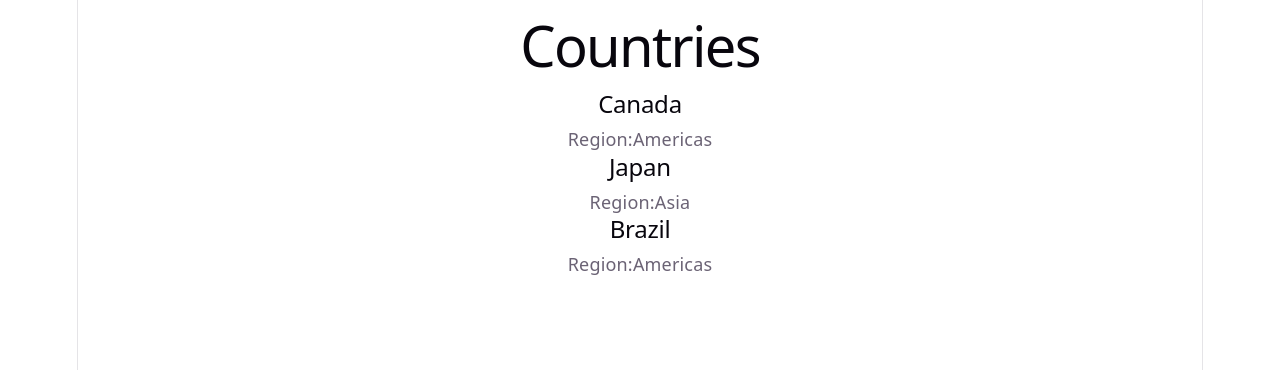
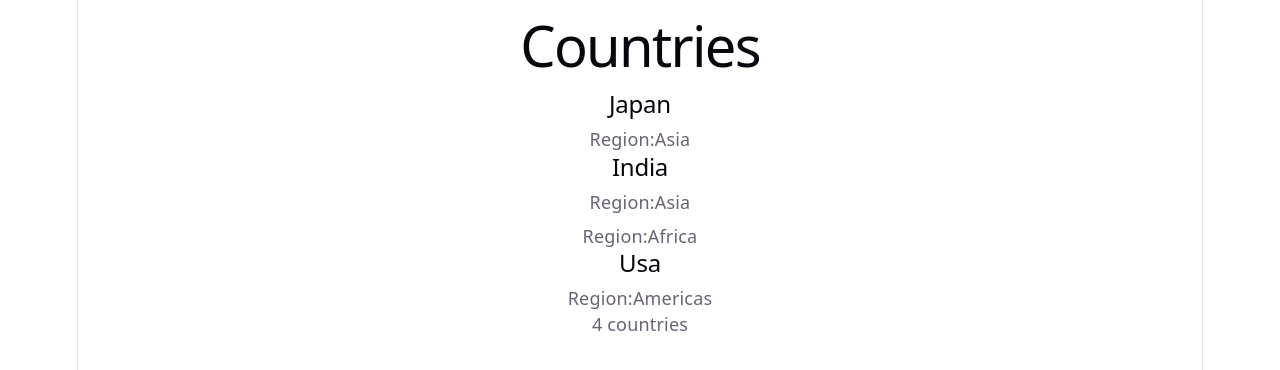
Before and after one commit to PinkMachine19/react-learn-with-ai, a React (Vite) app: page / in a window 1280 px wide. Shown: the top 370 px of the page. Built offline with nearby package versions, Linux system fonts and the light colour scheme.

Commit message:
session-13: conditional empty state in CountryList

```diff
--- a/src/component/CountryList.jsx
+++ b/src/component/CountryList.jsx
@@ -1,13 +1,32 @@
 import CountryCard from './CountryCard';
 
 function CountryList() {
-  return (
-    <section className="country-list">
-      <CountryCard name="Canada" region="Americas" />
-      <CountryCard name="Japan" region="Asia" />
-      <CountryCard name="Brazil" region="Americas" />
-    </section>
-  );
+    const countries = [
+    {name : 'Japan', region :'Asia'},
+    {name: 'India', region: 'Asia'},
+    {nmae: 'Ghana', region: 'Africa'},
+    {name: 'Usa', region: 'Americas'}
+  ]
+  if (countries.length === 0 ) {
+    return <p className='empty-message'>No countries here</p>;
+  } else {
+      return (
+            <section className="country-list">
+              <CountryCard name={countries[0].name} region={countries[0].region} />
+              <CountryCard name={countries[1].name} region={countries[1].region} />
+              <CountryCard name={countries[2].name} region={countries[2].region} />
+              <CountryCard name={countries[3].name} region={countries[3].region} />
+              <p>{countries.length} countries</p>
+            </section>
+          );
+  }
+
 }
 
 export default CountryList;
+
+/*
+Lab objective: Add a countries array to CountryList.
+When it is empty, show No countries found. When it has items,
+show cards (still written manually — map comes in Session 14).
+*/
```
